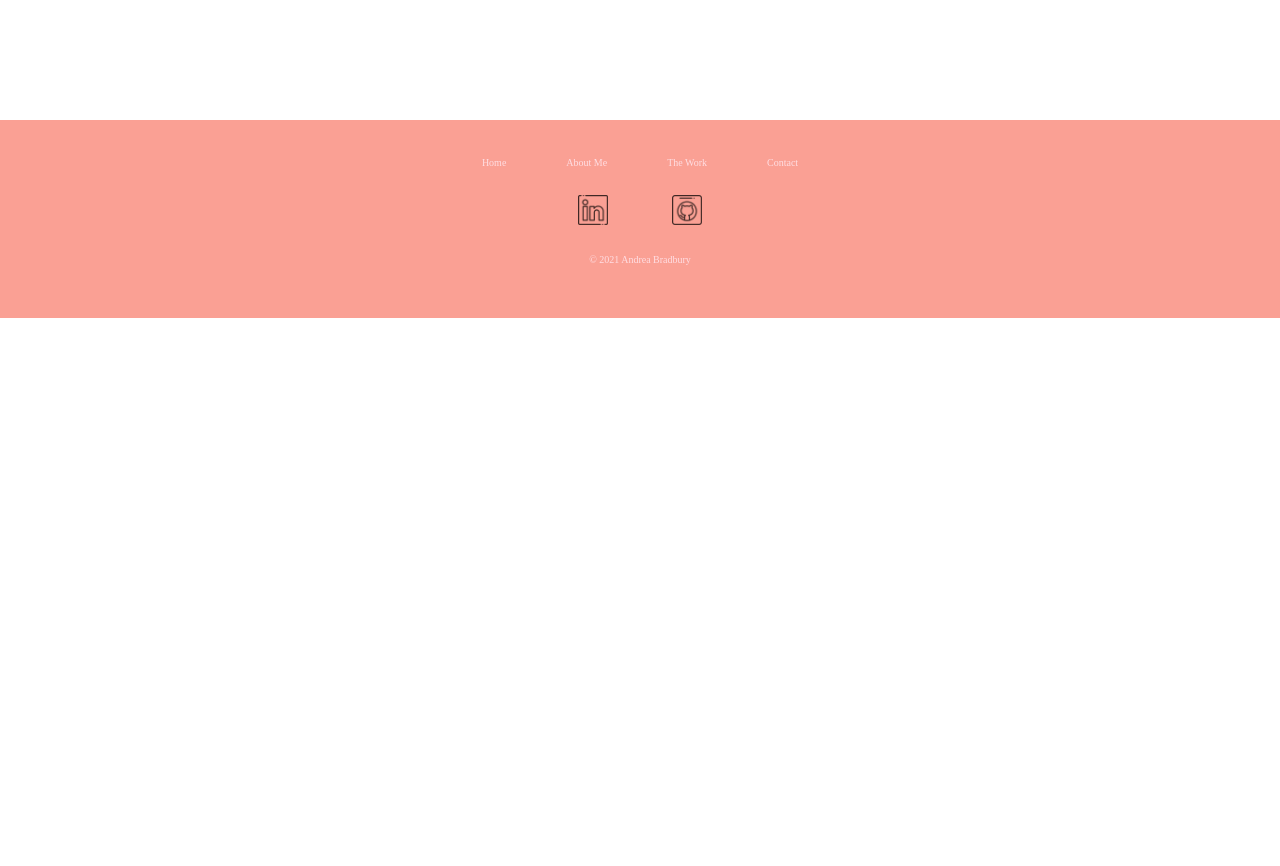
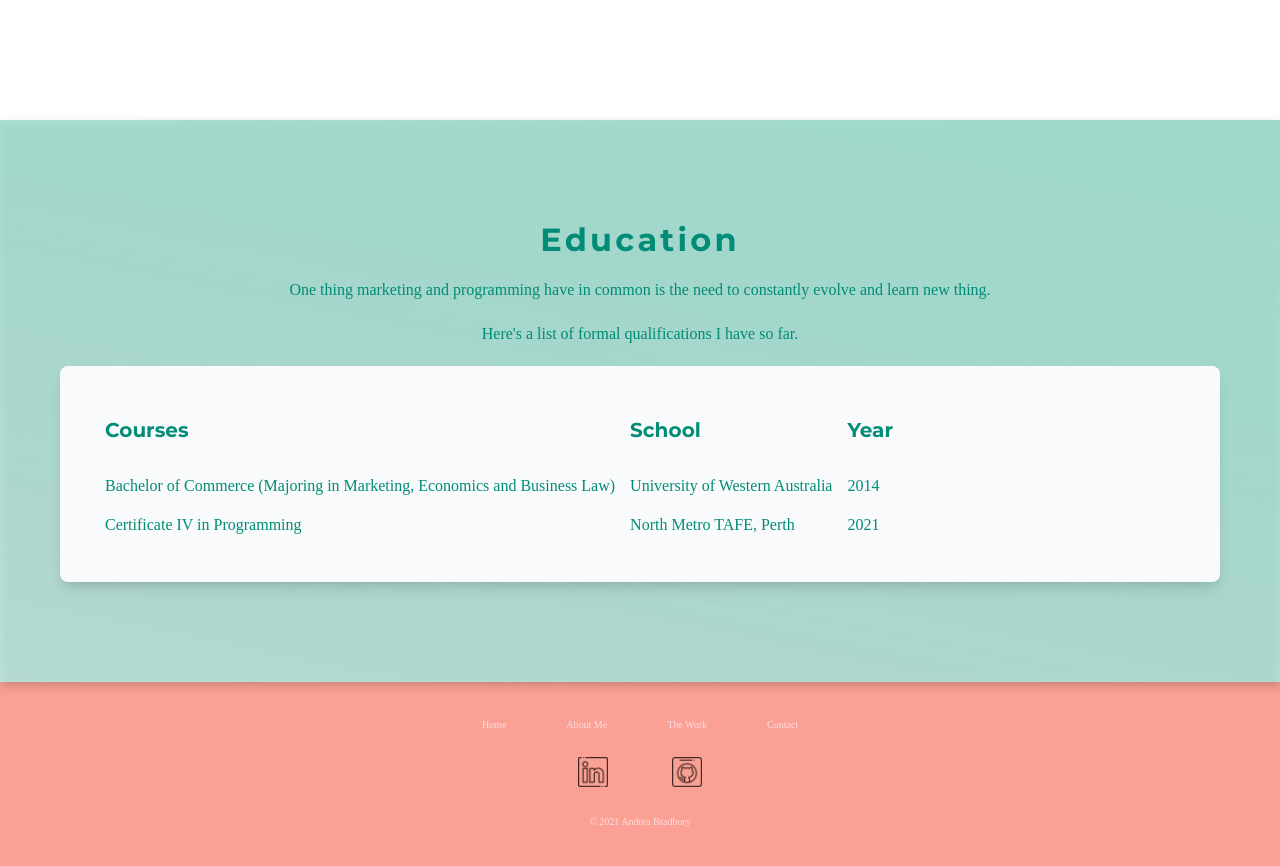
Before and after one commit to andrea-bradbury/andrea-bradbury.github.io, a website built with Parcel: page about-me.html in a window 1280 px wide. Shown: the part 3060-3926 px from the top of the page. Before the commit the page ends 3378 px from the top, so only its background shows below. Built offline with nearby package versions, Linux system fonts and the light colour scheme; a web font is replaced by a local one.

Commit message:
Adding table section

```diff
--- a/about-me.html
+++ b/about-me.html
@@ -132,6 +132,31 @@
       </div>
     </section>
 
+    <section class="school">
+      <h1>Education</h1>
+      <p>One thing marketing and programming have in common is the need to constantly evolve and learn new thing.</p>
+      <p>Here's a list of formal qualifications I have so far.</p>
+
+      <table>
+        <tr>
+          <th><h2>Courses</h2></th>
+          <th><h2>School</h2></th>
+          <th><h2>Year</h2></th>
+        </tr>
+        <tr>
+          <td><p>Bachelor of Commerce (Majoring in Marketing, Economics and Business Law)</p></td>
+          <td><p>University of Western Australia</p></td>
+          <td><p>2014</p></td>
+        </tr>
+          <td><p>Certificate IV in Programming</p></td>
+          <td><p>North Metro TAFE, Perth</p></td>
+          <td><p>2021</p></td>
+        <tr>
+
+        </tr>
+      </table>
+    </section>
+
 
 
 
--- a/css/main.css
+++ b/css/main.css
@@ -266,8 +266,16 @@ footer div {
   max-height: 300px;
 }
 
+.header-content-image img :hover {
+  -webkit-transform: rotate(10deg) translateX(40px) scale(1.5) ;
+  -moz-transform: rotate(10deg) translatex(40px)  scale(1.5);
+  -ms-transform: rotate(10deg) translatex(40px)  scale(1.5);
+  -o-transform: rotate(10deg)translateX(40px) scale(1.5) ;
+  transform: rotate(10deg) translateX(40px) scale(1.5);
+}
+
 .logo img {
-  max-height: 80px;
+  max-height: 50px;
 }
 
 
@@ -478,6 +486,47 @@ footer div {
 
 }
 
+.school {
+  background: linear-gradient(191.45deg, #9ED9CC 3.14%, rgba(158, 217, 204, 0) 255.97%);
+  filter: drop-shadow(0px 4px 4px rgba(0, 0, 0, 0.25));
+}
+
+.school > h1{
+  color: #008C76;
+  line-height: 35px;
+}
+
+.school > p {
+  color: #008C76;
+  padding-bottom: 20px;
+}
+
+.school table h2{
+  color: #008C76;
+}
+
+.school table p {
+  color: #008C76;
+}
+
+
+.school table{
+  background-color: #F9FAFB ;
+  text-align: left;
+  border-spacing: 15px;
+  padding: 15px 30px 15px 30px;
+  margin: 0px 0px 0px 0px;
+  /* /shadow/lg */
+  box-shadow: 0px 10px 15px -3px rgba(0, 0, 0, 0.1), 0px 4px 6px -2px rgba(0, 0, 0, 0.05);
+  border-radius: 8px;
+  display: flex;
+}
+.school> table> h2  {
+  color: #008C76;
+  line-height: 35px;
+}
+
+
 #msg {
   width: 300px;
   height: 150px;
@@ -673,6 +722,7 @@ footer div {
   .header li a {
     padding: 20px 30px;
     color: #65D5FE;
+
   }
 
   .header li a:hover,
@@ -791,7 +841,16 @@ footer div {
     justify-content: space-between;
   }
 
+  .school table p{
+    text-align: left;
+  }
+  .school h1{
+    text-align: center;
+  }
 
+  .school p{
+    text-align: center;
+  }
 
 
   .journey {
```
